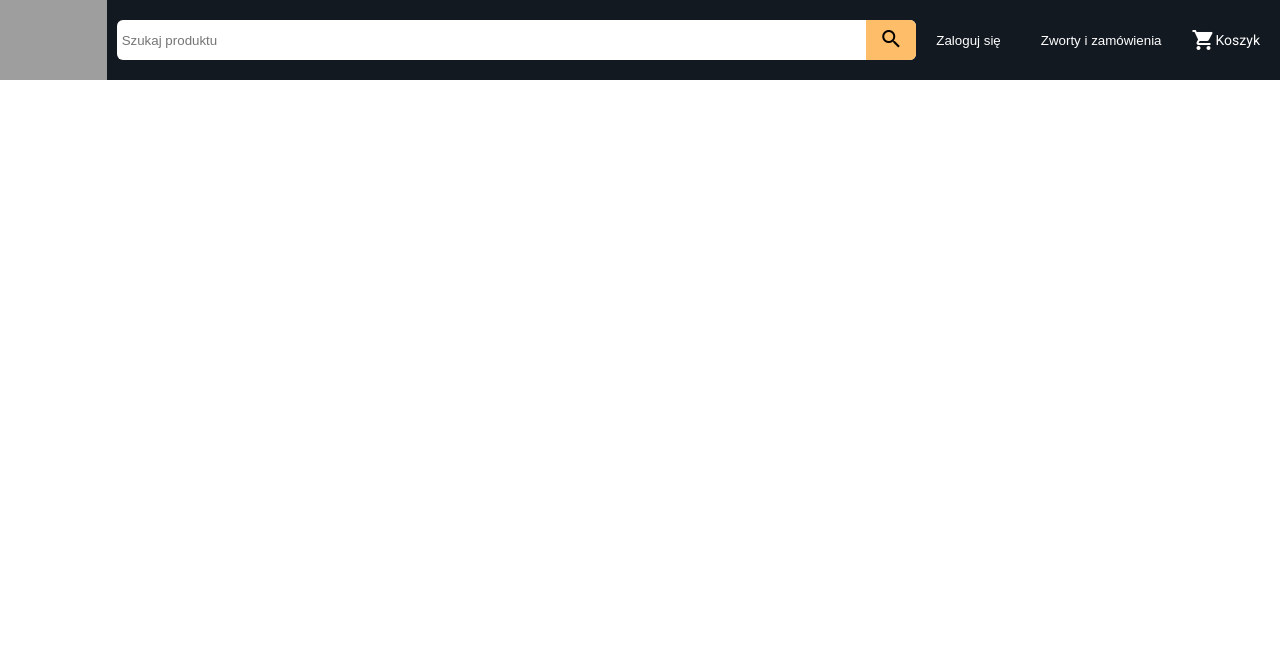
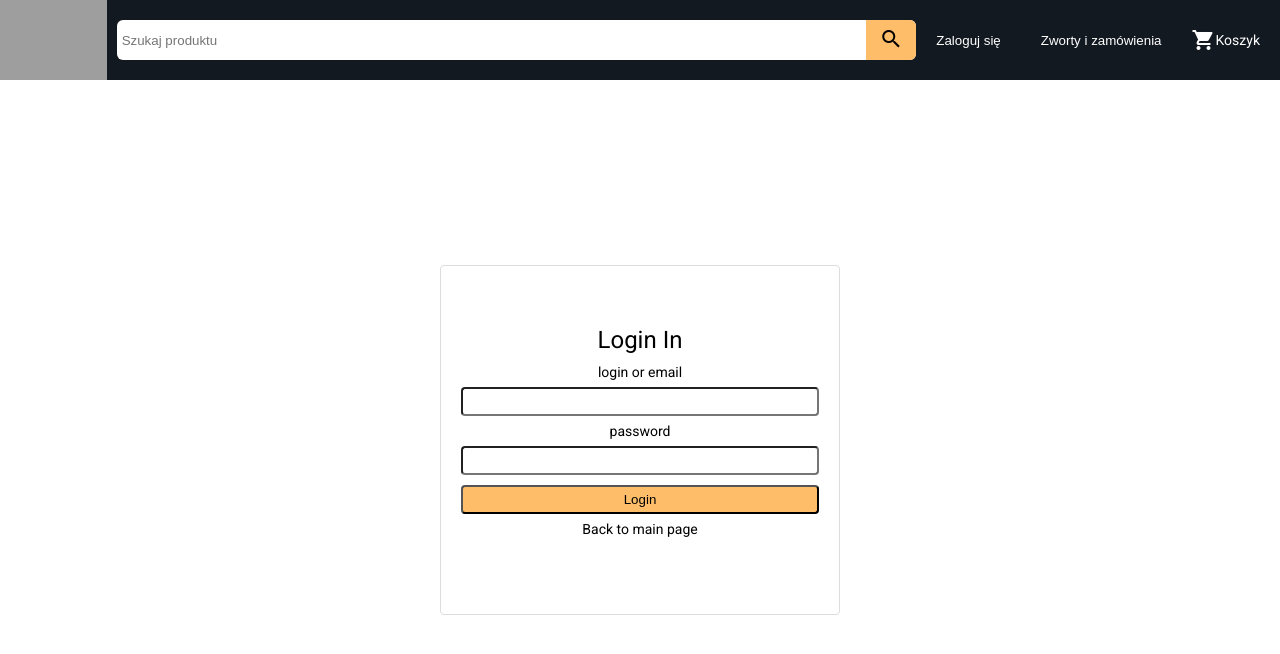
Before and after one commit to kozPio/Amazon-Clone, an Angular app: page /login in a window 1280 px wide. Before the commit this address led to /. Shown: the top 654 px of the page. Built offline with nearby package versions, Linux system fonts and the light colour scheme; grey boxes are pictures that could not be loaded.

Commit message:
created initial login page

```diff
--- a/package.json
+++ b/package.json
@@ -11,6 +11,7 @@
   },
   "private": true,
   "dependencies": {
+    "-": "0.0.1",
     "@angular/animations": "~10.1.4",
     "@angular/cdk": "^10.2.3",
     "@angular/common": "~10.1.4",
@@ -21,17 +22,18 @@
     "@angular/platform-browser": "~10.1.4",
     "@angular/platform-browser-dynamic": "~10.1.4",
     "@angular/router": "~10.1.4",
+    "g": "^2.0.1",
     "rxjs": "~6.6.0",
     "tslib": "^2.0.0",
     "zone.js": "~0.10.2"
   },
   "devDependencies": {
     "@angular-devkit/build-angular": "~0.1001.4",
-    "@angular/cli": "~10.1.4",
+    "@angular/cli": "^10.1.7",
     "@angular/compiler-cli": "~10.1.4",
-    "@types/node": "^12.11.1",
     "@types/jasmine": "~3.5.0",
     "@types/jasminewd2": "~2.0.3",
+    "@types/node": "^12.11.1",
     "codelyzer": "^6.0.0",
     "jasmine-core": "~3.6.0",
     "jasmine-spec-reporter": "~5.0.0",
--- a/src/app/app.module.ts
+++ b/src/app/app.module.ts
@@ -10,6 +10,7 @@ import { ProductPageComponent } from './product-page/product-page.component';
 import { MatIconModule } from '@angular/material/icon';
 import { ProductCardComponent } from './product-card/product-card.component';
 import { FilterComponent } from './filter/filter.component';
+import { LoginPageComponent } from './login-page/login-page.component';
 
 @NgModule({
   declarations: [
@@ -18,7 +19,8 @@ import { FilterComponent } from './filter/filter.component';
     BodyComponent,
     ProductPageComponent,
     ProductCardComponent,
-    FilterComponent
+    FilterComponent,
+    LoginPageComponent
   ],
   imports: [
     BrowserModule,
--- a/src/app/header/header.component.html
+++ b/src/app/header/header.component.html
@@ -11,7 +11,7 @@
 
     <div class="header__leftSide">
         <div class="header__leftSide__text">
-            <button>Zaloguj się</button>
+            <button routerLink="/login">Zaloguj się</button>
             <button>Zworty i zamówienia</button>
         </div>
 
--- /dev/null
+++ b/src/app/login-page/login-page.component.html
@@ -0,0 +1,11 @@
+<div class="login-page">
+  <div class="login-page-container">
+    <p class="login-page-head">Login In</p>
+    <label>login or email</label>
+    <input type="text">
+    <label>password</label>
+    <input type="password">
+    <button>Login</button>
+    <p routerLink="/main" class="login-page-back-to-main">Back to main page</p>
+  </div>
+</div>
--- /dev/null
+++ b/src/app/login-page/login-page.component.scss
@@ -0,0 +1,43 @@
+.login-page {
+  display: flex;
+  flex-direction: column;
+  justify-content: center;
+  align-items: center;
+  height: 90vh;
+
+  .login-page-container {
+    display: flex;
+    flex-direction: column;
+    align-items: center;
+    justify-content: center;
+    width: 400px;
+    height: 350px;
+    border-radius: 4px;
+    border: 1px solid rgb(221, 221, 221);
+    background-color: #fff;
+
+    .login-page-head {
+      font-size: 24px;
+    }
+
+    button {
+      border-radius: 4px;
+      background-color: #febd69;
+      padding: 5px;
+      width: 90%;
+      margin: 5px 0;
+    }
+
+    input {
+      border-radius: 4px;
+      padding: 5px;
+      width: 90%;
+      margin: 5px 0;
+    }
+
+    .login-page-back-to-main:hover {
+      text-decoration: underline;
+      cursor: pointer;
+    }
+  }
+}
--- /dev/null
+++ b/src/app/login-page/login-page.component.ts
@@ -0,0 +1,15 @@
+import { Component, OnInit } from '@angular/core';
+
+@Component({
+  selector: 'app-login-page',
+  templateUrl: './login-page.component.html',
+  styleUrls: ['./login-page.component.scss']
+})
+export class LoginPageComponent implements OnInit {
+
+  constructor() { }
+
+  ngOnInit(): void {
+  }
+
+}
```
Also changed, not shown: src/app/app-routing.module.ts (+6 -4 lines), 2 other files (tests, documents, lock files or other folders).
